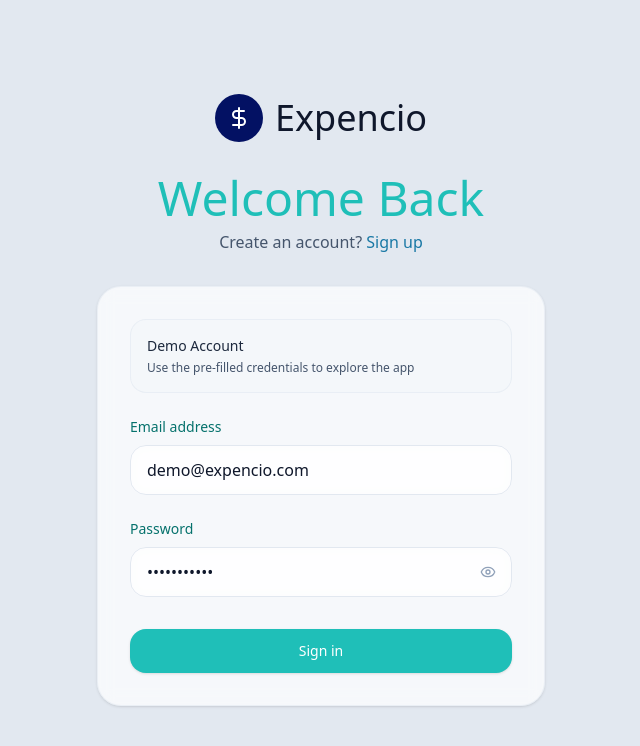
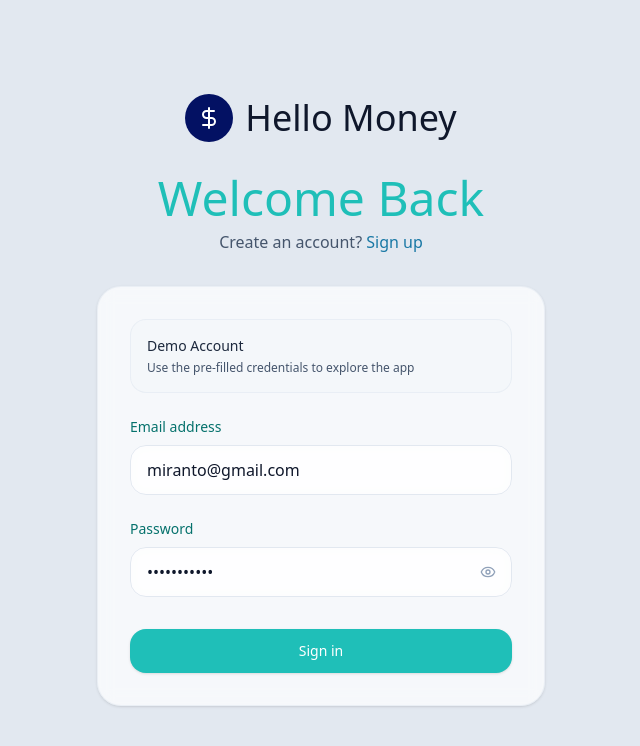
Before and after one commit to N0mena/Expenses-Track, a React (Vite) app in the folder frontend/: page /login in a window 1280 px wide. Shown: the top 746 px of the page, without its empty margins (319-959 px from the left). Built offline with nearby package versions, Linux system fonts and the light colour scheme.

Commit message:
fix: update front

```diff
--- a/frontend/src/components/Layout/Layout.jsx
+++ b/frontend/src/components/Layout/Layout.jsx
@@ -56,10 +56,10 @@ export const Layout = ({ children }) => {
       >
         <div className="flex items-center justify-between h-16 px-6 border-b border-slate-200/60">
           <div className="flex items-center space-x-3">
-            <div className="w-8 h-8 bg-slate-900 rounded-xl flex items-center justify-center">
-              <DollarSign className="h-5 w-5 text-white" />
+            <div className="w-10 h-10 bg-[#031163] rounded-3xl flex items-center justify-center">
+              <DollarSign className="h-6 w-6 text-white" />
             </div>
-            <span className="text-xl font-light text-slate-900">Expencio</span>
+            <span className="text-xl font-light text-slate-900">Hello Money</span>
           </div>
           <button
             className="lg:hidden p-1 rounded-lg hover:bg-slate-100"
--- a/frontend/src/pages/auth/Login.jsx
+++ b/frontend/src/pages/auth/Login.jsx
@@ -5,7 +5,7 @@ import { Eye, EyeOff, DollarSign } from 'lucide-react';
 
 const Login = () => {
   const [formData, setFormData] = useState({
-    email: 'demo@expencio.com',
+    email: 'miranto@gmail.com',
     password: 'password123'
   });
   const [showPassword, setShowPassword] = useState(false);
@@ -57,7 +57,7 @@ const Login = () => {
               <div className="w-12 h-12 bg-[#031163] rounded-3xl flex items-center justify-center">
                 <DollarSign className="h-6 w-6 text-white" />
               </div>
-              <h1 className="text-4xl font-light text-slate-900">Expencio</h1>
+              <h1 className="text-4xl font-light text-slate-900">Hello Money</h1>
             </div>
           </div>
           <h2 className="text-5xl font-light text-[#1fbfb8] mb-2">
--- a/frontend/src/pages/auth/Signup.jsx
+++ b/frontend/src/pages/auth/Signup.jsx
@@ -94,7 +94,7 @@ const Signup = () => {
               <div className="w-12 h-12 bg-[#031163] rounded-3xl flex items-center justify-center">
                 <DollarSign className="h-6 w-6 text-white" />
               </div>
-              <h1 className="text-4xl font-light text-slate-900">Expencio</h1>
+              <h1 className="text-4xl font-light text-slate-900">Hello Money</h1>
             </div>
           </div>
           <h2 className="mt-4 text-center text-5xl font-light text-[#1fbfb8]">
```
